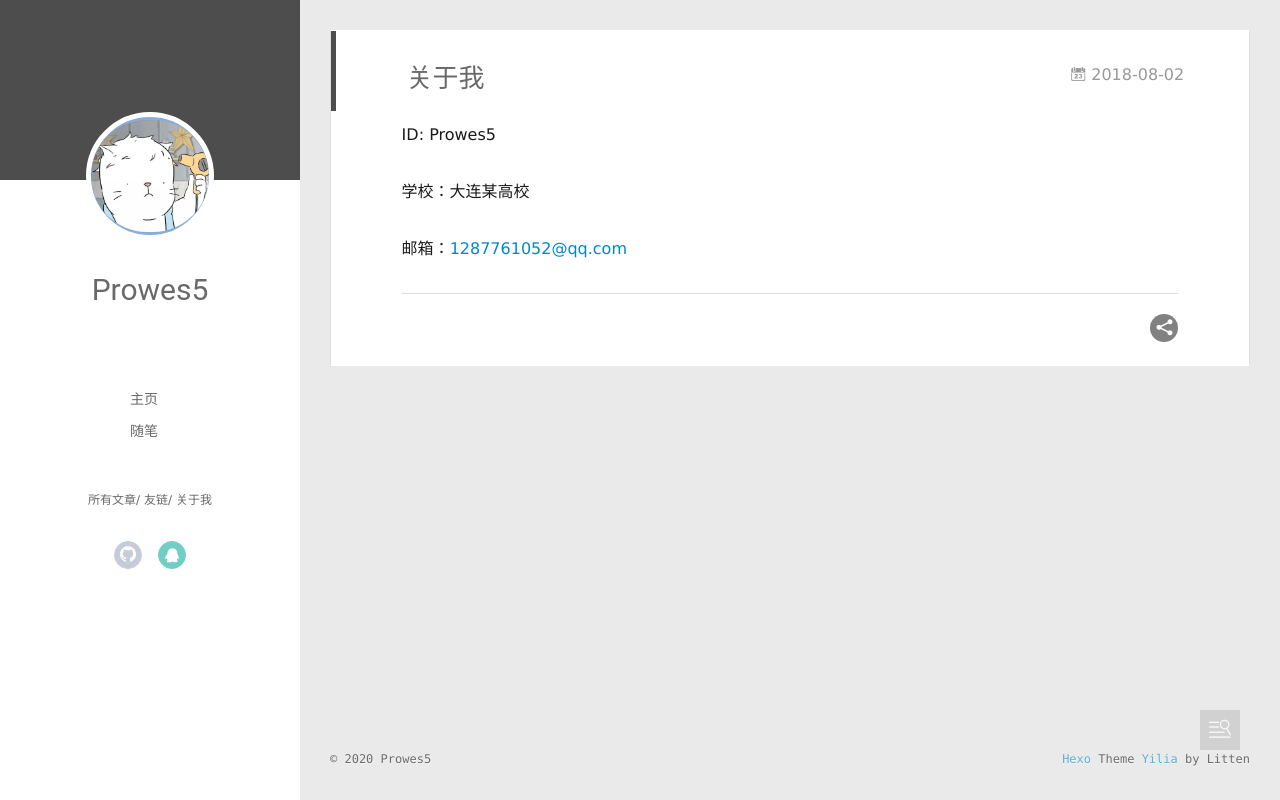
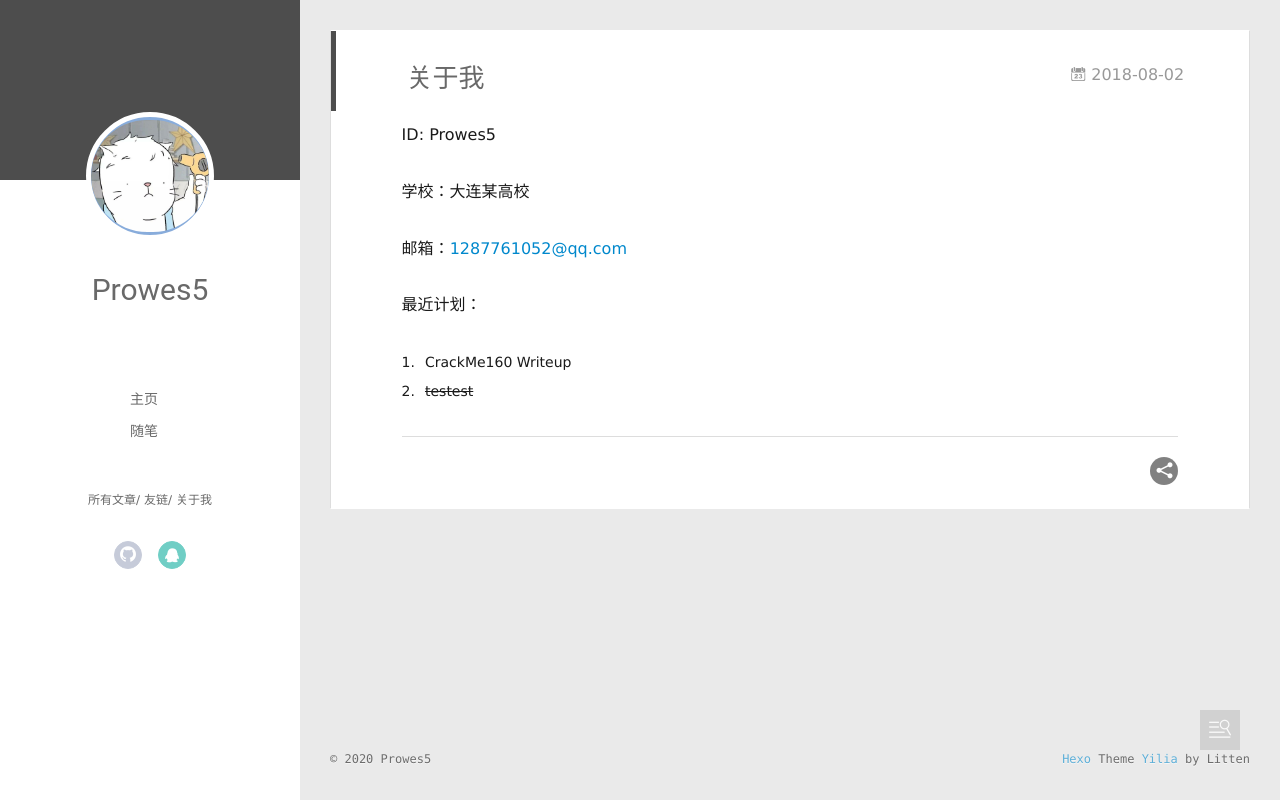
Before and after one commit to Prowes5/Prowes5.github.io, a plain HTML site: page about-me/index.html in a window 1280 px wide. Drawn offline with nearby package versions, Linux system fonts and the light colour scheme; some packages are replaced by stand-ins of ours.

Commit message:
站点更新:2020-12-08 21:46:57

```diff
--- a/about-me/index.html
+++ b/about-me/index.html
@@ -8,17 +8,17 @@
   <link rel="dns-prefetch" href="http://yoursite.com">
   <title>关于我 | Prowes5&#39;s Blog</title>
   <meta name="viewport" content="width=device-width, initial-scale=1, maximum-scale=1">
-  <meta name="description" content="ID: Prowes5  学校：大连某高校 邮箱：1287761052@qq.com">
+  <meta name="description" content="ID: Prowes5  学校：大连某高校 邮箱：1287761052@qq.com 最近计划：  CrackMe160 Writeup testest">
 <meta property="og:type" content="website">
 <meta property="og:title" content="关于我">
 <meta property="og:url" content="http://yoursite.com/about-me/index.html">
 <meta property="og:site_name" content="Prowes5&#39;s Blog">
-<meta property="og:description" content="ID: Prowes5  学校：大连某高校 邮箱：1287761052@qq.com">
+<meta property="og:description" content="ID: Prowes5  学校：大连某高校 邮箱：1287761052@qq.com 最近计划：  CrackMe160 Writeup testest">
 <meta property="og:locale" content="default">
-<meta property="og:updated_time" content="2018-08-02T23:45:29.000Z">
+<meta property="og:updated_time" content="2020-12-08T13:44:45.962Z">
 <meta name="twitter:card" content="summary">
 <meta name="twitter:title" content="关于我">
-<meta name="twitter:description" content="ID: Prowes5  学校：大连某高校 邮箱：1287761052@qq.com">
+<meta name="twitter:description" content="ID: Prowes5  学校：大连某高校 邮箱：1287761052@qq.com 最近计划：  CrackMe160 Writeup testest">
 
     <link rel="alternative" href="/atom.xml" title="Prowes5&#39;s Blog" type="application/atom+xml">
 
@@ -169,6 +169,11 @@
         <p>ID: Prowes5 </p>
 <p>学校：大连某高校</p>
 <p>邮箱：<a href="mailto:1287761052@qq.com" target="_blank" rel="noopener">1287761052@qq.com</a></p>
+<p>最近计划：</p>
+<ol>
+<li>CrackMe160 Writeup</li>
+<li><del>testest</del></li>
+</ol>
 
 
 
```
